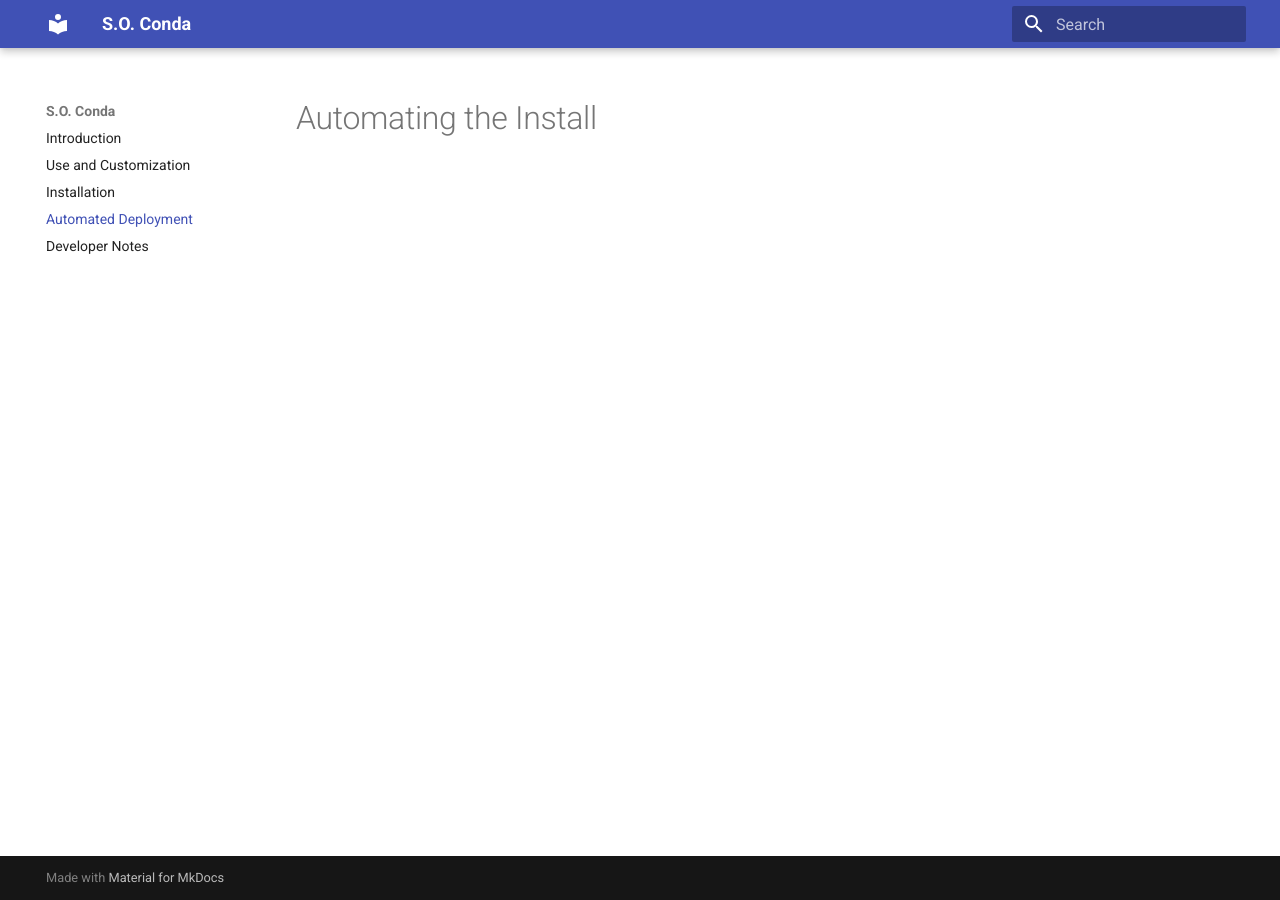
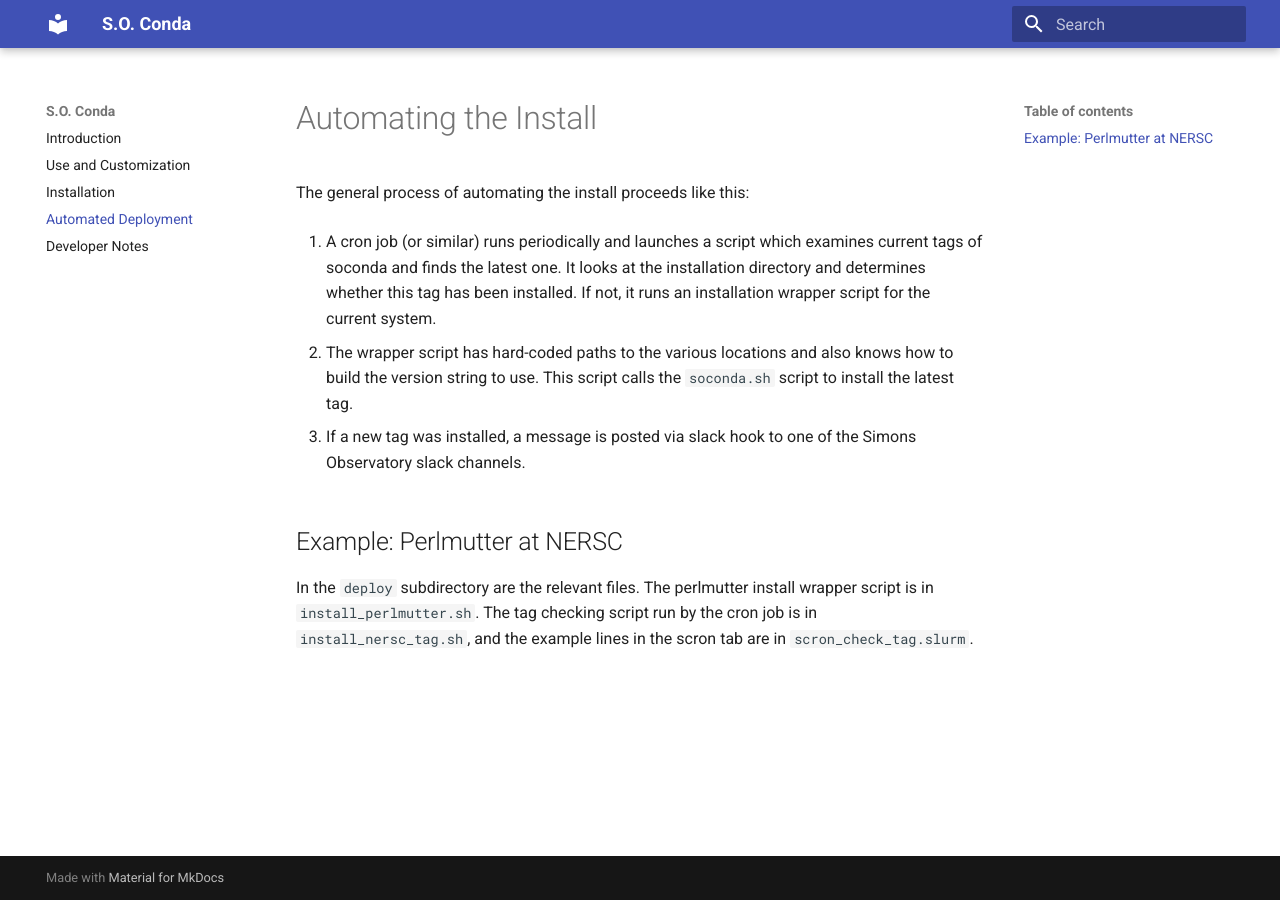
Before and after one commit to simonsobs/soconda, an MkDocs documentation site: the page built from docs/docs/automate.md, in a window 1280 px wide. Built offline with MkDocs 1.6.1 and Material for MkDocs 9.7.7, drawn with Linux system fonts in a browser that asks for light colours.

```diff
--- a/docs/docs/automate.md
+++ b/docs/docs/automate.md
@@ -1 +1,22 @@
 # Automating the Install
+
+The general process of automating the install proceeds like this:
+
+1. A cron job (or similar) runs periodically and launches a script which
+examines current tags of soconda and finds the latest one. It looks at the
+installation directory and determines whether this tag has been installed. If
+not, it runs an installation wrapper script for the current system.
+
+2. The wrapper script has hard-coded paths to the various locations and also
+knows how to build the version string to use. This script calls the
+`soconda.sh` script to install the latest tag.
+
+3. If a new tag was installed, a message is posted via slack hook to one of the
+Simons Observatory slack channels.
+
+## Example:  Perlmutter at NERSC
+
+In the `deploy` subdirectory are the relevant files. The perlmutter install
+wrapper script is in `install_perlmutter.sh`. The tag checking script run by
+the cron job is in `install_nersc_tag.sh`, and the example lines in the scron
+tab are in `scron_check_tag.slurm`.
--- a/packages_conda.txt
+++ b/packages_conda.txt
@@ -48,4 +48,4 @@ ipykernel
 # https://github.com/conda-forge/pyfftw-feedstock/issues/51
 pyfftw==0.12
 # Uncomment the next line if building so3g from source
-#boost
+boost
--- a/packages_local.txt
+++ b/packages_local.txt
@@ -7,4 +7,4 @@ moby2
 toast
 # Uncomment next line to build so3g from source, and
 # comment out line in packages_pip.txt
-#so3g
+so3g
--- a/packages_pip.txt
+++ b/packages_pip.txt
@@ -2,6 +2,6 @@ qpoint
 pysm3
 # Uncomment here if installing wheel, and comment out
 # line in packages_local.txt
-so3g
+#so3g
 https://github.com/simonsobs/sotodlib/archive/master.tar.gz
 https://github.com/galsci/mapsims/archive/main.tar.gz
```
Also changed, not shown: docs/docs/install.md (+5 -4 lines), 9 other files.
